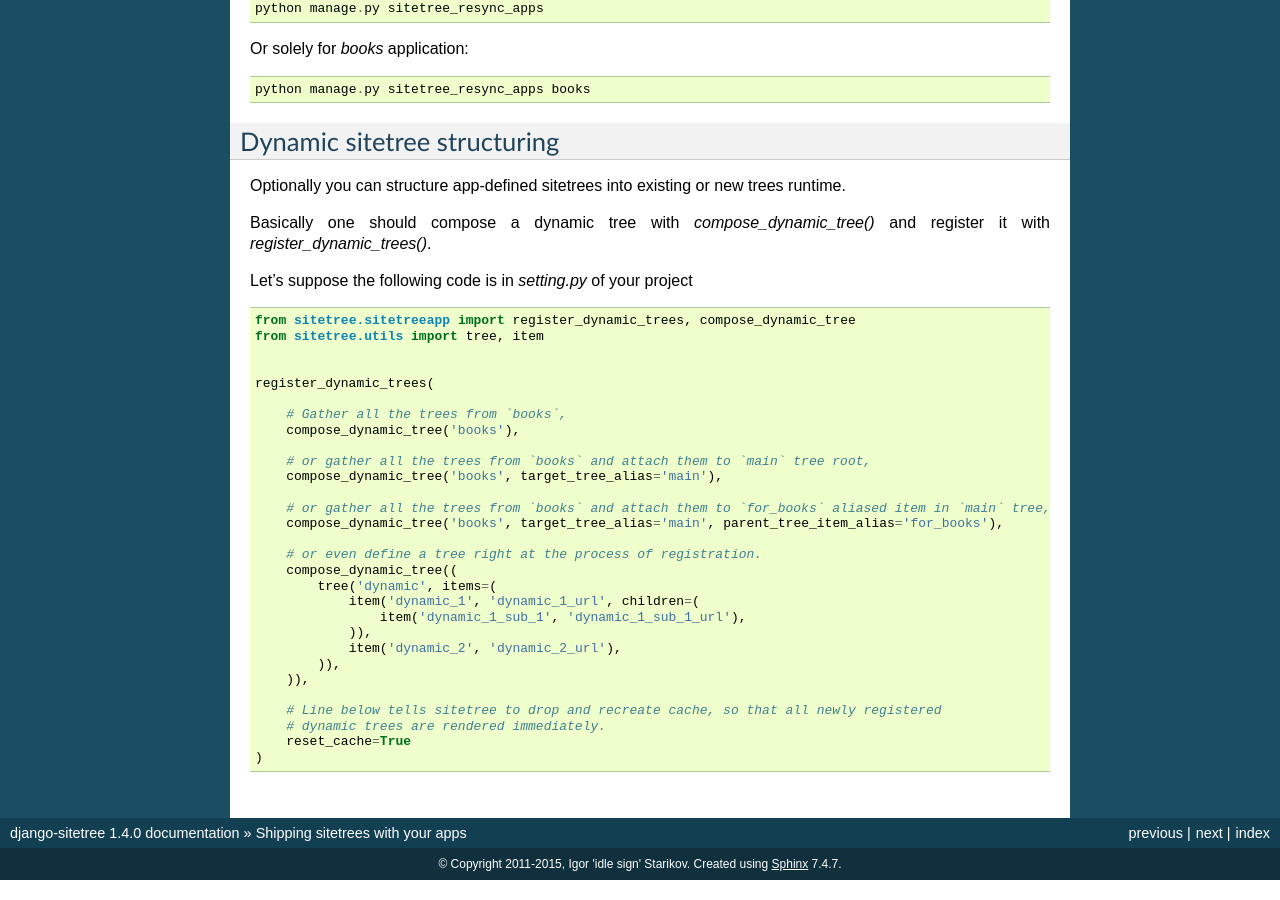
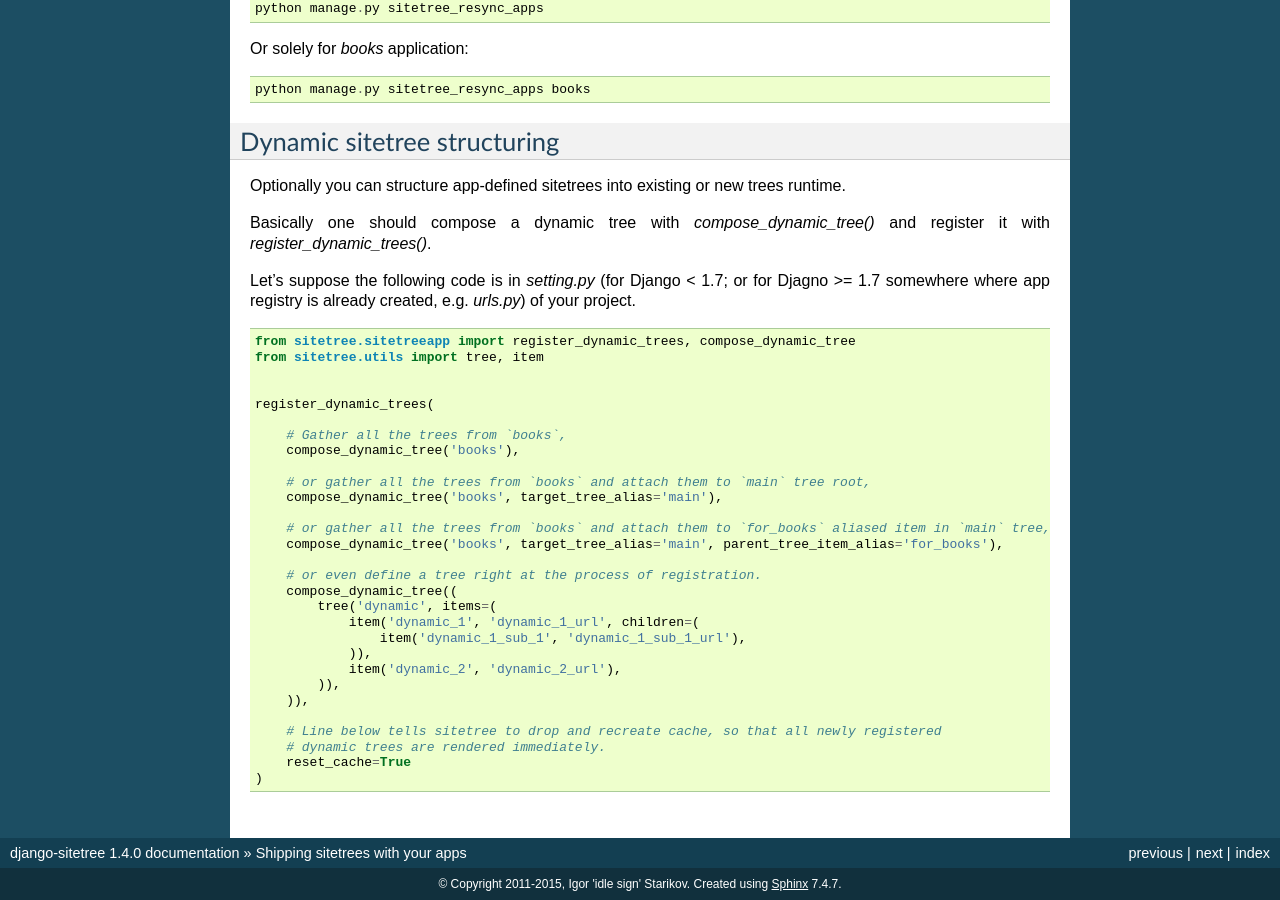
Before and after one commit to idlesign/django-sitetree, a Sphinx documentation site: the page built from docs/source/apps.rst, in a window 1280 px wide and 900 px high, scrolled down 729 px. Built offline with Sphinx 7.4.7, drawn with Linux system fonts in a browser that asks for light colours.

Commit message:
Updated docs on dynamic tree structuring (see #156).

```diff
--- a/docs/source/apps.rst
+++ b/docs/source/apps.rst
@@ -59,7 +59,8 @@ Optionally you can structure app-defined sitetrees into existing or new trees ru
 
 Basically one should compose a dynamic tree with `compose_dynamic_tree()` and register it with `register_dynamic_trees()`.
 
-Let's suppose the following code is in `setting.py` of your project
+Let's suppose the following code is in `setting.py` (for Django < 1.7; or for Djagno >= 1.7 somewhere where app registry
+is already created, e.g. `urls.py`) of your project.
 
 
 .. code-block:: python
```
